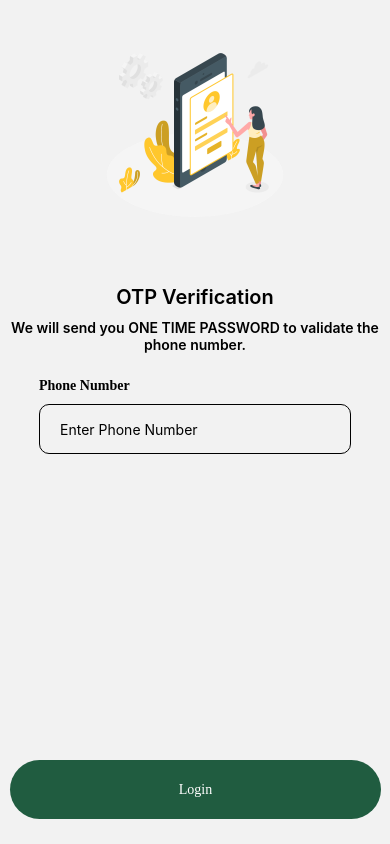
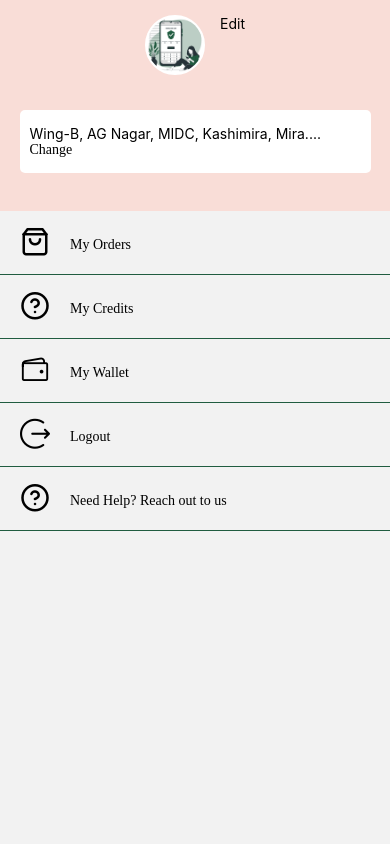
Before and after one commit to ansarinzh/EcoKart, a React Native app: screen /account in a window 390 px wide. Built offline with nearby package versions, Linux system fonts and the light colour scheme.

Commit message:
my account page design

```diff
--- /dev/null
+++ b/src/Component/MenuItem.js
@@ -0,0 +1,37 @@
+import React from 'react';
+import {View, Text, TouchableOpacity} from 'react-native';
+import {heightPercentageToDP as hp} from 'react-native-responsive-screen';
+import {Color} from '../assets/Color';
+import {Fonts} from '../assets/Fonts';
+
+const MenuItem = ({name, icon, onPress}) => {
+  return (
+    <View>
+      <TouchableOpacity onPress={onPress}>
+        <View
+          style={{
+            display: 'flex',
+            flexDirection: 'row',
+            paddingHorizontal: 20,
+            paddingVertical: 10,
+            height: hp('7%'),
+            borderBottomColor: Color.primary,
+            borderBottomWidth: 1,
+            marginTop: 5,
+          }}>
+          {icon}
+          <Text
+            style={{
+              alignSelf: 'center',
+              marginHorizontal: 20,
+              fontFamily: Fonts.btnFont,
+            }}>
+            {name}
+          </Text>
+        </View>
+      </TouchableOpacity>
+    </View>
+  );
+};
+
+export default MenuItem;
--- a/src/Navigation/Main.js
+++ b/src/Navigation/Main.js
@@ -95,7 +95,7 @@ const Main = () => {
 
       <Tab.Screen
         name="User"
-        component={WishlistNavigator}
+        component={UserNavigator}
         options={{
           headerShown: false,
           tabBarIcon: ({color}) => <Icon name="user" color={color} size={30} />,
--- a/src/Navigation/Usernavigator.js
+++ b/src/Navigation/Usernavigator.js
@@ -1,7 +1,7 @@
 import React from 'react';
 import {createNativeStackNavigator} from '@react-navigation/native-stack';
 import Login from '../Page/Login';
-import VerifyOTP from '../Page/VerifyOTP';
+import Account from '../Page/Account';
 
 const Stack = createNativeStackNavigator();
 
@@ -10,10 +10,10 @@ function UserStack() {
     <Stack.Navigator screenOptions={{headerShown: false}}>
       <Stack.Screen
         options={{headerShown: false}}
-        name="login"
-        component={Login}
+        name="account"
+        component={Account}
       />
-      <Stack.Screen name="verifyotp" component={VerifyOTP} />
+      {/* <Stack.Screen name="verifyotp" component={VerifyOTP} /> */}
     </Stack.Navigator>
   );
 }
--- /dev/null
+++ b/src/Page/Account.js
@@ -0,0 +1,100 @@
+import React from 'react';
+import {Text, View, Image, TouchableOpacity} from 'react-native';
+import {
+  heightPercentageToDP as hp,
+  widthPercentageToDP as wp,
+} from 'react-native-responsive-screen';
+import {Color} from '../assets/Color';
+import {Fonts} from '../assets/Fonts';
+import FeatherIcon from 'react-native-vector-icons/Feather';
+import AntIcon from 'react-native-vector-icons/AntDesign';
+import IonIcon from 'react-native-vector-icons/Ionicons';
+import MenuItem from '../Component/MenuItem';
+
+const Account = () => {
+  return (
+    <View>
+      <View
+        style={{
+          backgroundColor: '#F9DDD7',
+          height: hp('25%'),
+        }}>
+        <View
+          style={{
+            // backgroundColor: 'red',
+            display: 'flex',
+            flexDirection: 'row',
+            marginVertical: 15,
+            justifyContent: 'center',
+          }}>
+          <Image
+            style={{
+              height: 60,
+              width: 60,
+              alignSelf: 'center',
+              backgroundColor: '#FFF',
+              borderRadius: 50,
+              borderColor: '#FFF',
+              borderWidth: 2,
+            }}
+            source={require('../assets/images/OTP-bro.png')}
+          />
+          <Text style={{marginLeft: 15}}>Edit</Text>
+        </View>
+        <View
+          style={{
+              marginVertical:20,
+            backgroundColor: '#FFF',
+            width: wp('90%'),
+            alignSelf: 'center',
+            borderRadius: 5,
+            paddingHorizontal: 10,
+            paddingVertical: 15,
+            display: 'flex',
+            flexDirection: 'row',
+            flexWrap: 'wrap',
+          }}>
+          <Text>Wing-B, AG Nagar, MIDC, Kashimira, Mira....</Text>
+          <TouchableOpacity
+            // onPress={onclick}
+            style={{
+              backgroundColor: 'transparent',
+              borderRadius: 30,
+            }}>
+            <Text
+              style={{
+                color: '#000',
+                fontFamily: Fonts.btnFont,
+              }}>
+              Change
+            </Text>
+          </TouchableOpacity>
+        </View>
+      </View>
+      <View>
+        <MenuItem
+          icon={<FeatherIcon name="shopping-bag" size={30} />}
+          name="My Orders"
+        />
+        <MenuItem
+          icon={<FeatherIcon name="help-circle" size={30} />}
+          name="My Credits"
+        />
+        <MenuItem
+          icon={<IonIcon name="wallet-outline" size={30} />}
+          name="My Wallet"
+        />
+        <MenuItem
+          icon={<AntIcon name="logout" size={30} />}
+          name="Logout"
+        />
+        <MenuItem
+          icon={<FeatherIcon name="help-circle" size={30} />}
+          name="Need Help? Reach out to us"
+        />
+      </View>
+    </View>
+  );
+};
+
+export default Account;
```
Also changed, not shown: src/Page/Orders.js (added, +10 -0 lines).
